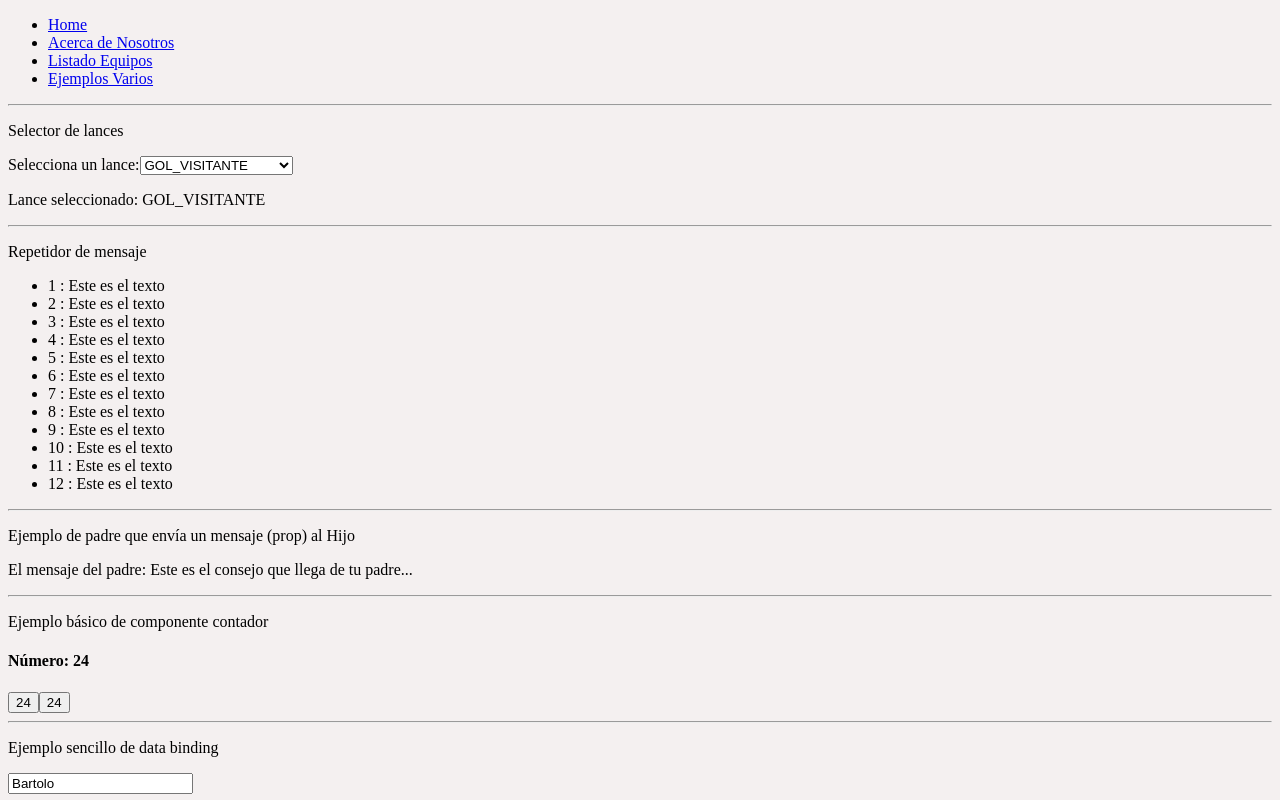
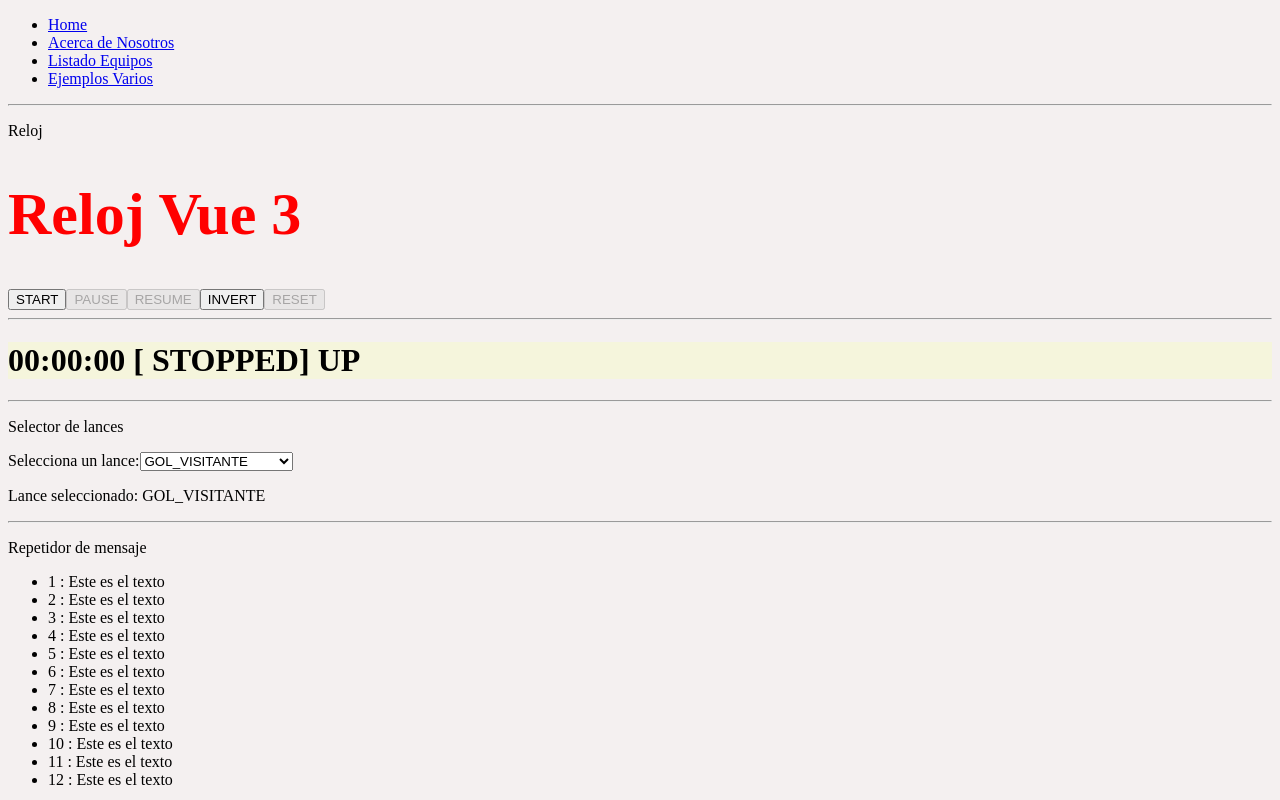
Before and after one commit to rauxasoft/2025_02_26_VUE_BASE, a Vue app: page /ejemplos-varios in a window 1280 px wide. Shown: the top 800 px of the page. Built offline with nearby package versions, Linux system fonts and the light colour scheme.

Commit message:
habemus reloj

```diff
--- /dev/null
+++ b/src/components/pruebas/Reloj.vue
@@ -0,0 +1,97 @@
+<template>
+  <div>
+    <h1 class="titulo">Reloj Vue 3</h1>
+    <div>
+      <button @click="start()" :disabled="reloj.estado !== 'STOPPED'">START</button>
+      <button @click="pause()" :disabled="reloj.estado !== 'RUNNING'">PAUSE</button>
+      <button @click="resume()" :disabled="['RUNNING', 'STOPPED'].includes(reloj.estado)">RESUME</button>
+      <button @click="invert()">INVERT</button>
+      <button @click="reset()" :disabled="['STOPPED'].includes(reloj.estado)">RESET</button>
+    </div>
+    <hr>
+    <div>
+      <div style="background-color: beige; color:black">
+        <h1><span>{{ reloj.horas }}</span>:<span>{{ reloj.minutos }}</span>:<span>{{ reloj.segundos }}</span>
+            <span> [ {{ reloj.estado }}]</span>
+            <span> {{ reloj.sentido === 1 ? " UP" : " DOWN" }}</span></h1>
+      </div>
+    </div>
+  </div>
+</template>
+
+<script setup lang="ts">
+
+  import { reactive } from "vue";
+
+  const reloj: Reloj = reactive({
+    intervalId: null,
+    totalSeconds: 0,
+    sentido: 1,
+    horas: "00",
+    minutos: "00",
+    segundos: "00",
+    estado: "STOPPED", // "STOPPED, "RUNNING", "PAUSED"
+  });
+
+  const resume = () => {
+
+    clearInterval(reloj.intervalId);
+
+    reloj.intervalId = setInterval(() => {
+
+      if(reloj.sentido === -1 && reloj.totalSeconds === 0){
+        reset();
+      } else {
+        reloj.totalSeconds += reloj.sentido;
+        reloj.horas =    ("0" +  Math.floor(reloj.totalSeconds / 3600)).slice(-2);
+        reloj.minutos =  ("0" +  Math.floor(reloj.totalSeconds / 60 % 60)).slice(-2);
+        reloj.segundos = ("0" +  Math.floor(reloj.totalSeconds % 60)).slice(-2);
+      }
+
+    }, 100)
+
+    reloj.estado = "RUNNING";
+
+  }
+
+  const start = () => {
+    reset();
+    resume();
+  }
+
+  const pause = () => {
+    clearInterval(reloj.intervalId);
+    reloj.estado = "PAUSED";
+  }
+
+  const invert = () => {
+    reloj.sentido *= -1;
+  }
+
+  const reset = () => {
+    clearInterval(reloj.intervalId);
+    reloj.totalSeconds = 0;
+    reloj.sentido = 1;
+    reloj.estado = "STOPPED";
+  }
+
+  type Reloj = {
+    intervalId:any;
+    totalSeconds:number;
+    sentido: number;
+    horas: string;
+    minutos: string;
+    segundos: string;
+    estado: string;
+  }
+
+</script>
+
+<style scoped>
+
+  .titulo{
+    color:red;
+    font-size: 60px;
+  }
+
+</style>
--- a/src/views/EjemplosVarios.vue
+++ b/src/views/EjemplosVarios.vue
@@ -1,4 +1,7 @@
 <template>
+    <p>Reloj</p>
+    <Reloj/>
+    <hr>
     <p>Selector de lances</p>
     <EjemploSelector/>
     <hr>
@@ -22,6 +25,7 @@
     import EjemploBinding from '@/components/pruebas/EjemploBinding.vue';
     import EjemploSelector from '@/components/pruebas/EjemploSelector.vue';
     import Hijo from '@/components/pruebas/Hijo.vue';
+    import Reloj from '@/components/pruebas/Reloj.vue';
     import RepetidorMensaje from '@/components/pruebas/RepetidorMensaje.vue';
 
     const refran = "Este es el consejo que llega de tu padre...";
--- a/src/views/ListadoEquipos.vue
+++ b/src/views/ListadoEquipos.vue
@@ -18,6 +18,7 @@
             </tr>
         </tbody>
     </table>
+    <pre>{{ JSON.stringify(equiposF,null, 2) }}</pre>
 </template>
 
 <script setup lang="ts">
```
